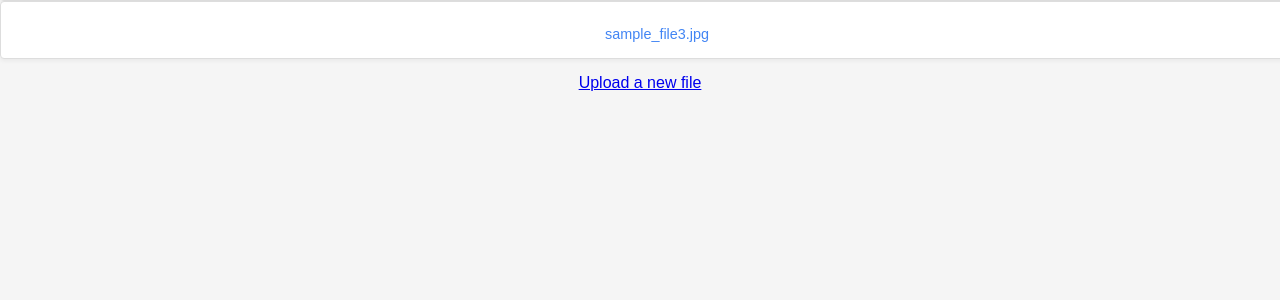
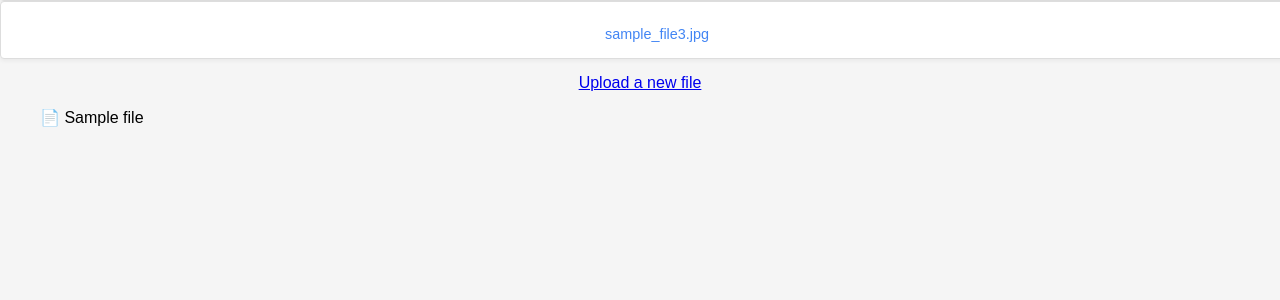
Before and after one commit to sudo-bendg/homehelp, a Flask app: template templates/files.html in a window 1280 px wide. Shown: the part 259-559 px from the top of the page. Run offline with Flask 3, Linux system fonts and the light colour scheme; the template is opened without the code that fills it: most values are stand-ins (such as "Sample title", 1, 10 or a date in 2020).

Commit message:
add file reading ability

```diff
--- a/app.py
+++ b/app.py
@@ -2,6 +2,11 @@ from flask import Flask
 from routes.files import files_bp
 from routes.signin import signin_bp
 from routes.upload import upload_bp
+import os
+
+homehelpDirectory = os.getcwd()
+if not os.path.isdir(homehelpDirectory + "/homehelpFiles"):
+    os.mkdir(homehelpDirectory + "/homehelpFiles")
 
 app = Flask(__name__, template_folder='./templates')
 
--- a/routes/files.py
+++ b/routes/files.py
@@ -1,7 +1,16 @@
 from flask import Blueprint, render_template
+import os
+
+workingDirectory = os.getcwd()
+currentRelPath = ("/homehelpFiles")
 
 files_bp = Blueprint('files', __name__)
 
 @files_bp.route('/')
 def home():
-    return render_template('files.html')
+    currentDirectoryFiles = os.listdir(workingDirectory + currentRelPath)
+    fileInfo = []
+    for file in currentDirectoryFiles:
+        filePath = os.path.join(workingDirectory + currentRelPath + "/" + file)
+        fileInfo.append({"name": file, "isDir": os.path.isdir(filePath)})
+    return render_template('files.html', files = fileInfo)
--- a/templates/files.html
+++ b/templates/files.html
@@ -34,5 +34,14 @@
 
         <a href="{{ url_for('upload.upload') }}" class="upload-link">Upload a new file</a>
     </div>
+    <ul>
+        {% for file in files %}
+            {% if file.isDir %}
+                📁 <strong>{{ file.name }}</strong>
+            {% else %}
+                📄 {{ file.name }}
+            {% endif %}
+        {% endfor %}
+    </ul>
 </body>
 </html>
```
